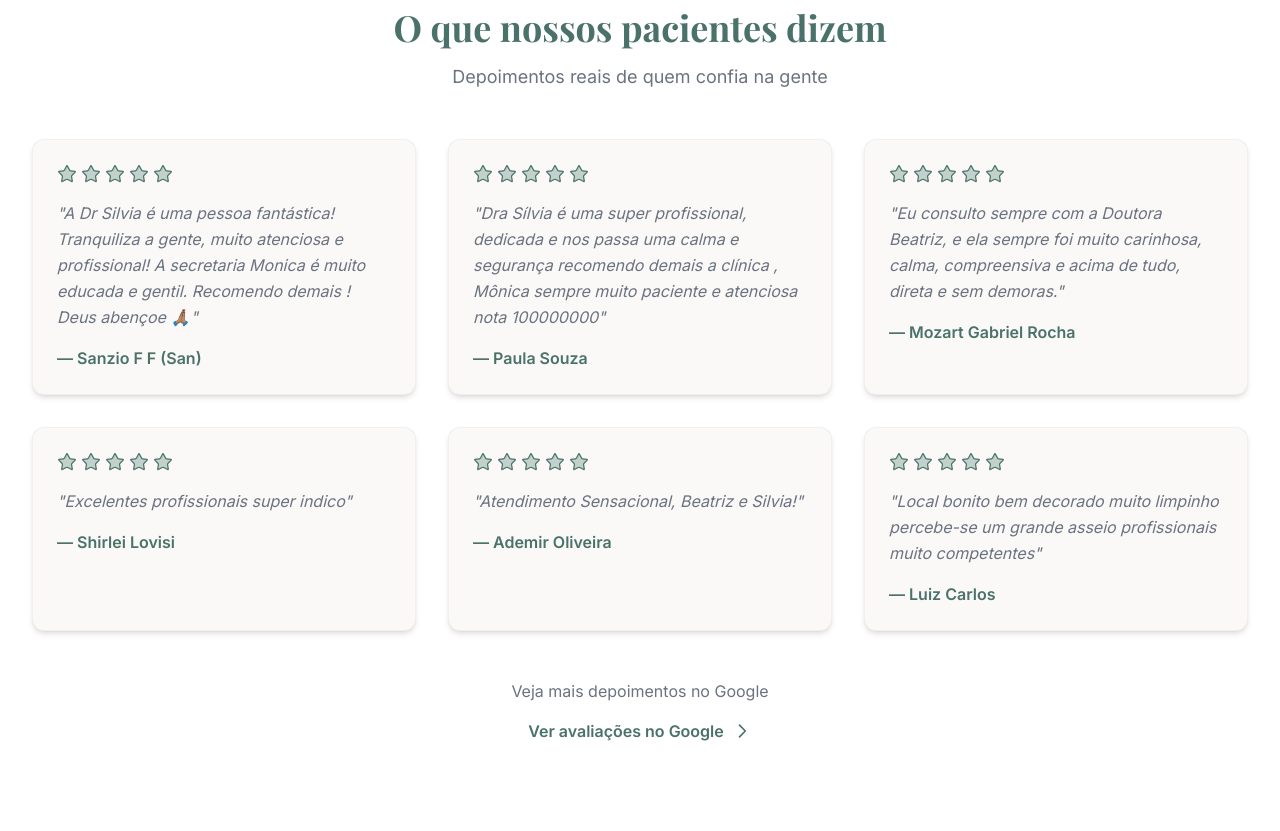
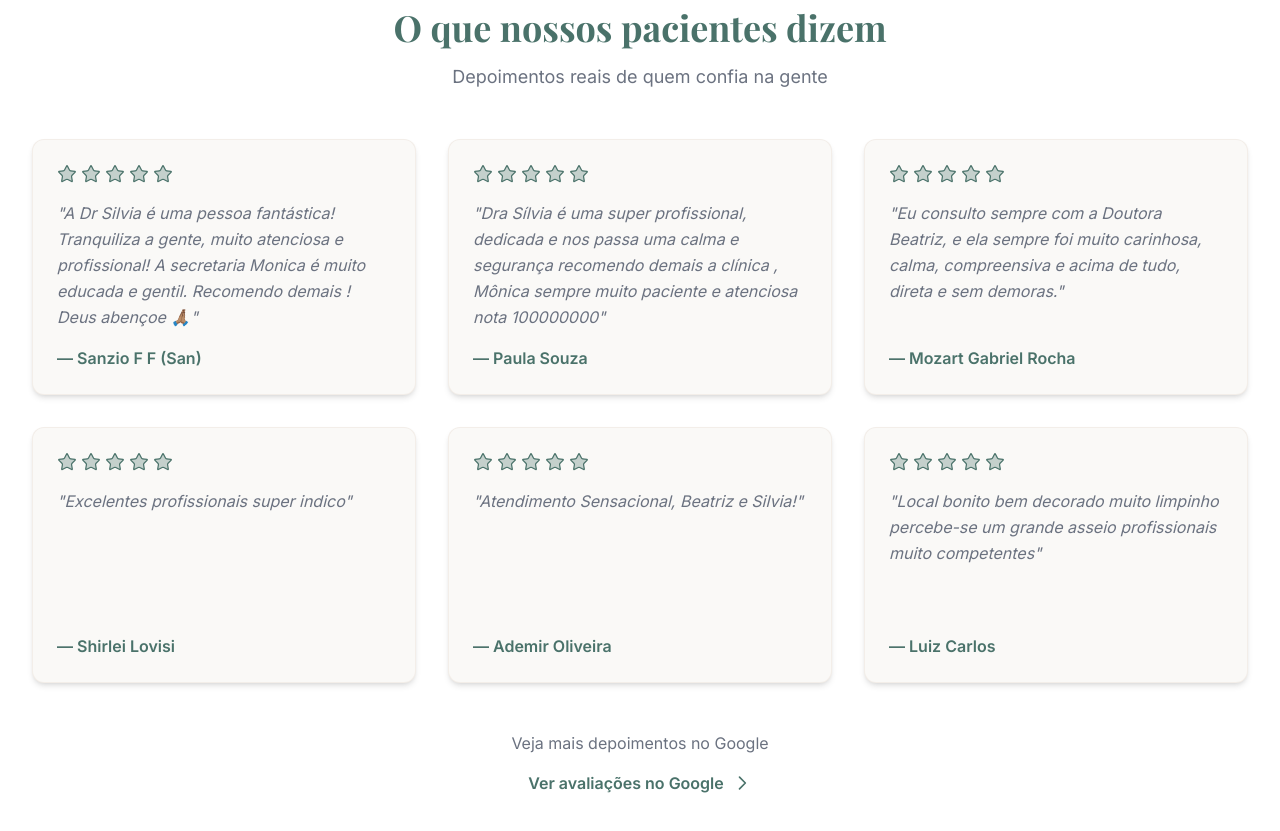
Before and after one commit to SantosRodrigo89/bs-odonto-institutional, a Next.js app: page / in a window 1280 px wide. Shown: the part 5680-6511 px from the top of the page. Built offline with nearby package versions, Linux system fonts and the light colour scheme; no server answers.

Commit message:
Refactor Testimonials component layout for improved responsiveness and readability; adjust grid and flex properties for better alignment.

```diff
--- a/components/Testimonials.tsx
+++ b/components/Testimonials.tsx
@@ -47,18 +47,18 @@ export default function Testimonials() {
           </p>
         </div>
 
-        <div className="grid grid-cols-1 md:grid-cols-3 gap-8">
+        <div className="grid grid-cols-1 gap-8 md:grid-cols-3 md:auto-rows-fr">
           {testimonials.map((testimonial, index) => (
             <div
               key={index}
-              className="bg-neutral-offWhite p-6 rounded-xl shadow-md hover:shadow-lg transition-shadow duration-300 border border-secondary/20"
+              className="bg-neutral-offWhite p-6 rounded-xl shadow-md hover:shadow-lg transition-shadow duration-300 border border-secondary/20 h-full flex flex-col"
             >
               <div className="flex gap-1 mb-4">
                 {[...Array(testimonial.rating)].map((_, i) => (
                   <LuStar key={i} className="w-5 h-5 text-primary fill-primary/30" strokeWidth={1.5} />
                 ))}
               </div>
-              <p className="text-neutral-gray mb-4 italic leading-relaxed">
+              <p className="text-neutral-gray mb-4 italic leading-relaxed flex-1">
                 "{testimonial.text}"
               </p>
               <p className="text-primary font-semibold">— {testimonial.name}</p>
```
